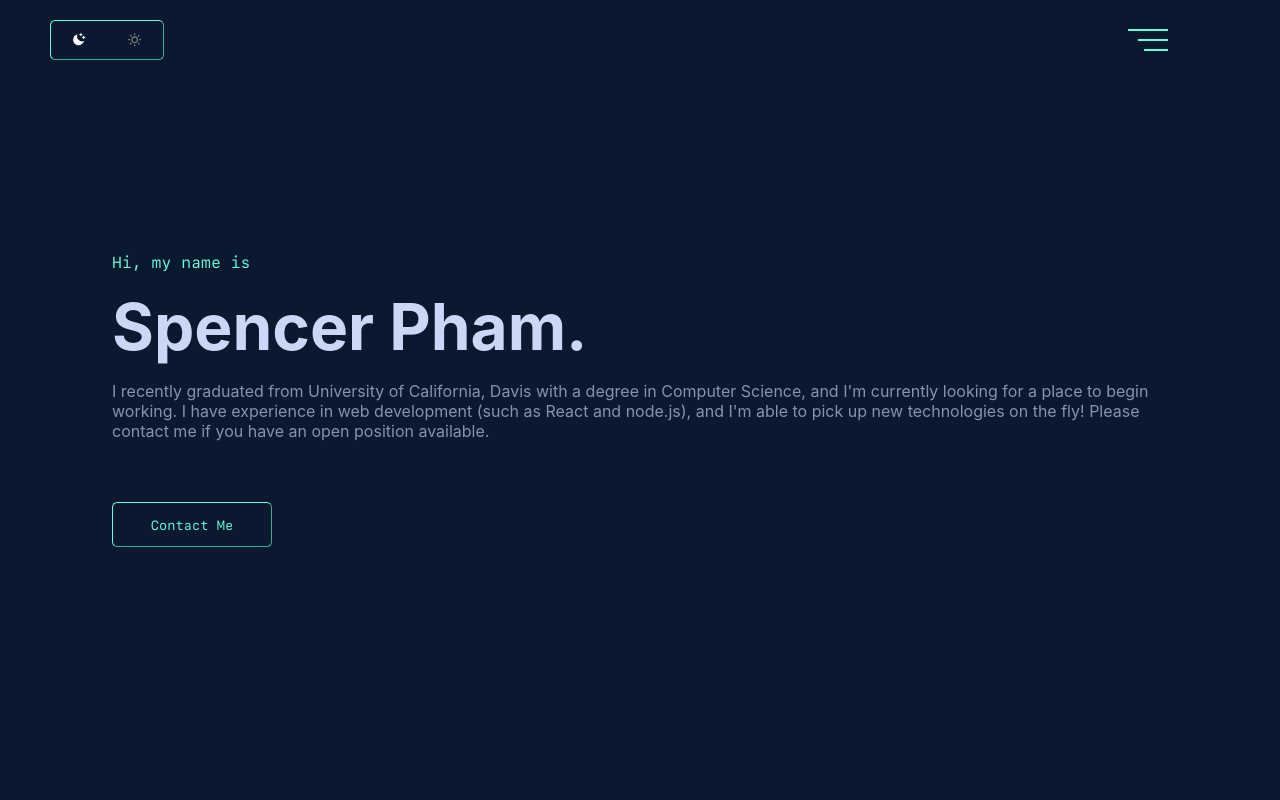
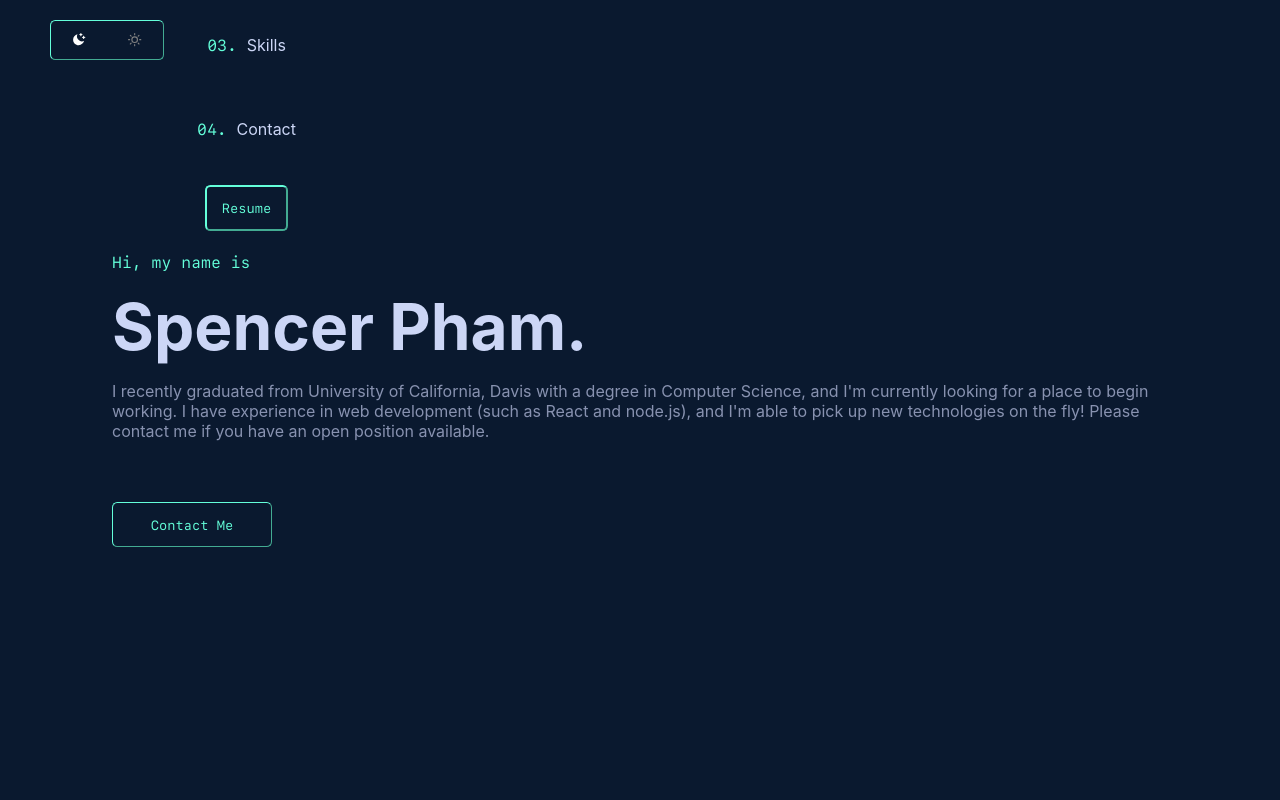
Before and after one commit to slampham/Portfolio, a React (Create React App) app: page / in a window 1280 px wide. Shown: the top 800 px of the page. Built offline with nearby package versions, Linux system fonts and the light colour scheme.

Commit message:
About to refactor header to be more flexbox friendly

```diff
--- a/src/components/Header.js
+++ b/src/components/Header.js
@@ -2,8 +2,9 @@ import React, { useState, useEffect, useCallback, useRef } from 'react'
 import styled from 'styled-components'
 import Hamburger from './Hamburger'
 import ThemeToggler from './ThemeToggler'
+import NavLinks from './NavLinks'
 
-const StyledDiv = styled.header`
+const StyledHeader = styled.header`
   height: 80px;
   padding: 20px var(--margin);
   background-color: var(--navy);
@@ -15,6 +16,7 @@ const StyledDiv = styled.header`
 
   display: flex;
   align-items: center;
+  /* justify-content: space-between; */
 
   transition: transform .3s;
 
@@ -27,7 +29,10 @@ const StyledDiv = styled.header`
   }
 `;
 
-function Header({onClick}) {
+const StyledNavLinks = styled(NavLinks)`
+`
+
+function Header({onClick, windowAtLeastTabletWidth}) {
   const [y, setY] = useState(window.scrollY)
   const [menuHidden, setMenuHidden] = useState(false)
   const ref = useRef(null)
@@ -58,10 +63,10 @@ function Header({onClick}) {
   }, [menuHidden])
 
   return (
-    <StyledDiv {...{menuHidden, ref}}>
+    <StyledHeader {...{menuHidden, ref}}>
       <ThemeToggler />
-      <Hamburger {...{onClick}} />
-    </StyledDiv>
+      {windowAtLeastTabletWidth ? <StyledNavLinks/> : <Hamburger {...{onClick}} />}
+    </StyledHeader>
   )
 }
 
--- a/src/components/Nav.js
+++ b/src/components/Nav.js
@@ -1,15 +1,22 @@
-import React from 'react'
+import React, { useEffect, useState } from 'react'
 import useToggle from '../hooks/useToggle'
 import Header from './Header'
 import SideMenu from './SideMenu'
+import useWindowDimensions from '../hooks/useWindowDimensions'
 
 function Nav() {
-  const [menuOpen, toggle] = useToggle(false);
+  const [menuOpen, toggle] = useToggle(false)
+  const windowDims = useWindowDimensions()
+  const [windowAtLeastTabletWidth, setwindowAtLeastTabletWidth] = useState(false)
+
+  useEffect(() => {
+    setwindowAtLeastTabletWidth(windowDims.width >= 768)
+  }, [windowDims])
 
   return (
     <>
-      <Header onClick={toggle} />
-      <SideMenu {...{menuOpen, onClick: toggle} } />
+      <Header {...{windowAtLeastTabletWidth, onClick: toggle}} />
+      <SideMenu {...{menuOpen, onClick: toggle}} />
     </>
   )
 }
--- /dev/null
+++ b/src/hooks/useWindowDimensions.js
@@ -0,0 +1,21 @@
+import { useState, useEffect } from 'react'
+
+function getWindowDims() {
+  const { innerWidth: width, innerHeight: height } = window
+  return { width, height }
+}
+
+export default function useWindowDimensions() {
+  const [windowDims, setWindowDims] = useState(getWindowDims())
+
+  useEffect(() => {
+    function handleResize() {
+      setWindowDims(getWindowDims())
+    }
+
+    window.addEventListener('resize', handleResize)
+    return () => window.removeEventListener('resize', handleResize)
+  }, [])
+
+  return windowDims
+}
```
